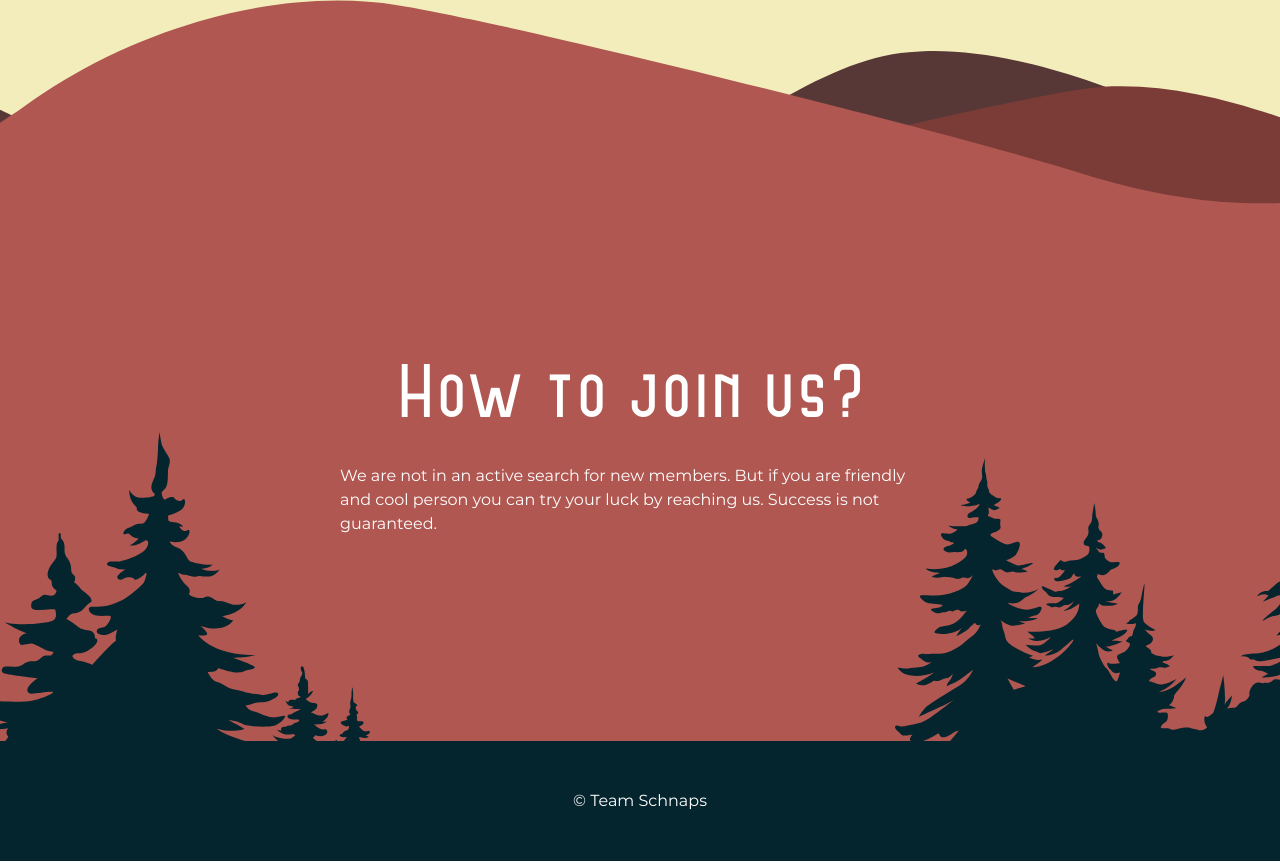
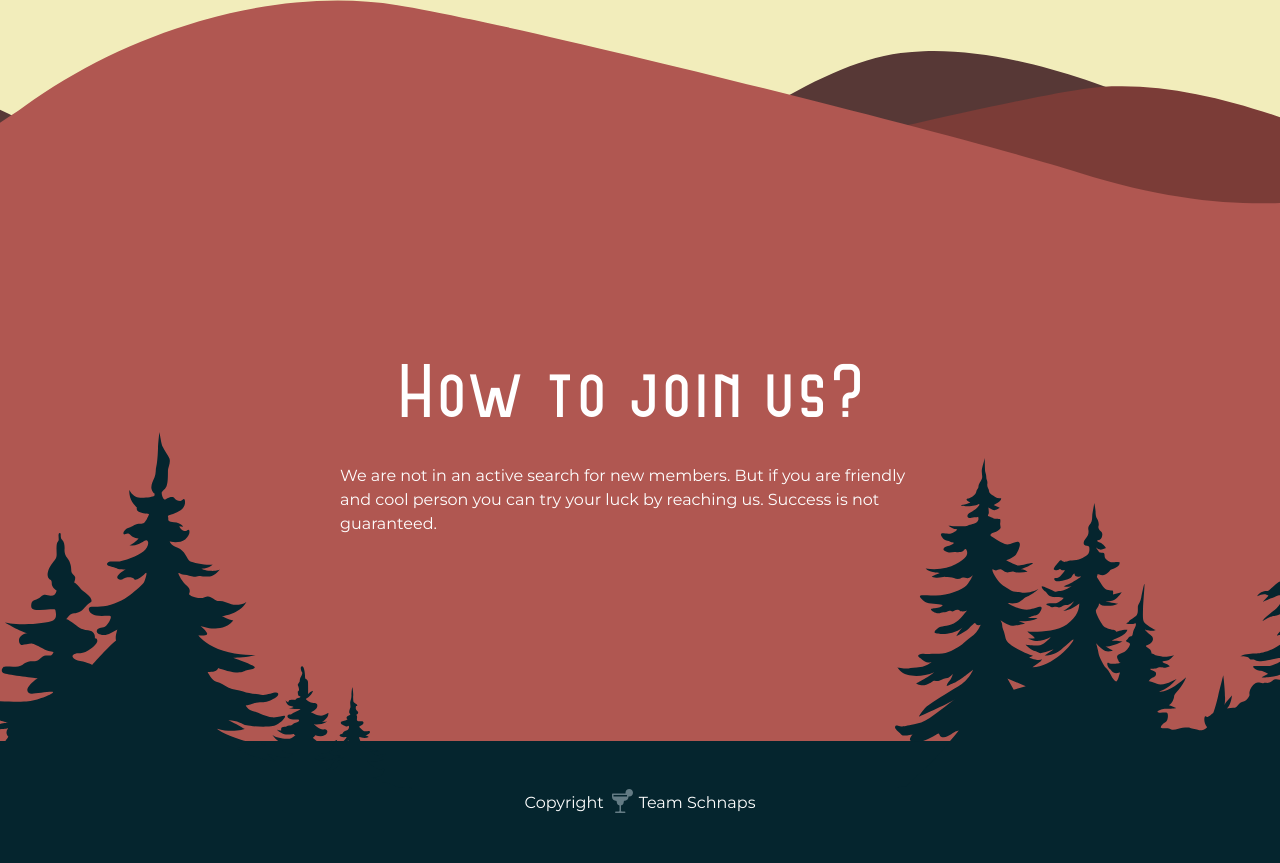
Before and after one commit to team-schnaps/team-schnaps.github.io, a plain HTML site: page index.html in a window 1280 px wide. Shown: the part 1506-2369 px from the top of the page. Drawn offline with Linux system fonts and the light colour scheme.

Commit message:
add copyright cocktail icon

```diff
--- a/css/style.css
+++ b/css/style.css
@@ -339,6 +339,14 @@ footer .trees-right {
     background: url(../images/trees-right.svg) calc(50% + 600px) 0 no-repeat;
 }
 
+footer .icon-copyright {
+    display: inline-block;
+    width: 21px;
+    height: 24px;
+    background: url(../images/icon-cocktail.svg) 0 0 no-repeat;
+    margin: 0 0.35em -0.3em 0.25em;
+}
+
 @media screen and (max-width: 425px) {
     footer {
         padding-top: 1.5em;
--- a/index.html
+++ b/index.html
@@ -87,7 +87,7 @@
 <footer>
     <div class="trees-left"></div>
     <div class="trees-right"></div>
-    <div class="container">&copy; Team Schnaps</div>
+    <div class="container">Copyright <div class="icon-copyright"></div>Team&nbsp;Schnaps</div>
 </footer>
 
 <div id="daytime-switcher"></div>
```
Also changed, not shown: images/icon-cocktail.svg (added).
